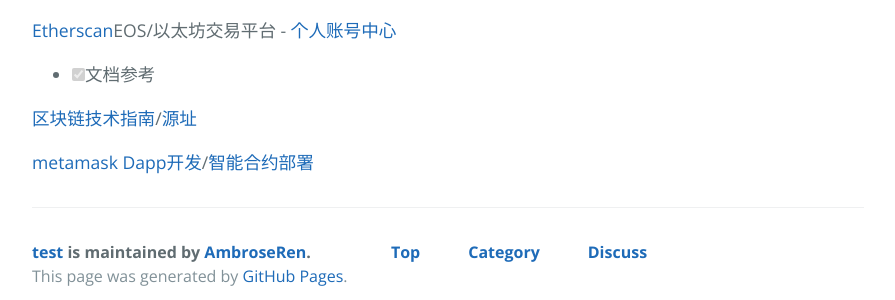
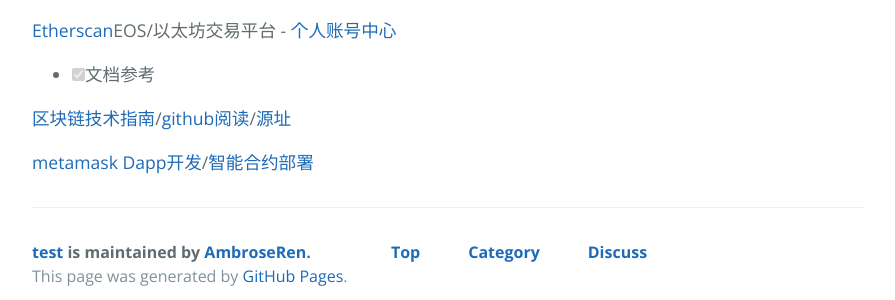
Before and after one commit to AmbroseRen/test, a Jekyll site: the page built from Doc/Tools/Bitcoin.md, in a window 1280 px wide. Shown: the part 462-762 px from the top of the page, without its empty margins (192-1087 px from the left). Built offline with Jekyll 4.4.1, drawn with Linux system fonts in a browser that asks for light colours; our own code applies the rules of GitHub Pages for plain Markdown files; the repository's description, which GitHub fills in, is left out.

Commit message:
Update Bitcoin.md

```diff
--- a/Doc/Tools/Bitcoin.md
+++ b/Doc/Tools/Bitcoin.md
@@ -18,6 +18,6 @@
 
 - [X] 文档参考
 
-[区块链技术指南](https://github.com/yeasy/blockchain_guide/blob/master/SUMMARY.md)/[源址](https://github.com/yeasy/blockchain_guide)
+[区块链技术指南](http://shouce.jb51.net/blockchain_guide/)/[github阅读](https://github.com/yeasy/blockchain_guide/blob/master/SUMMARY.md)/[源址](https://github.com/yeasy/blockchain_guide)
 
 [metamask Dapp开发](https://docs.metamask.io/guide/create-dapp.html#project-setup)/[智能合约部署](https://www.liaoxuefeng.com/wiki/1207298049439968/1207721235839392)
```
